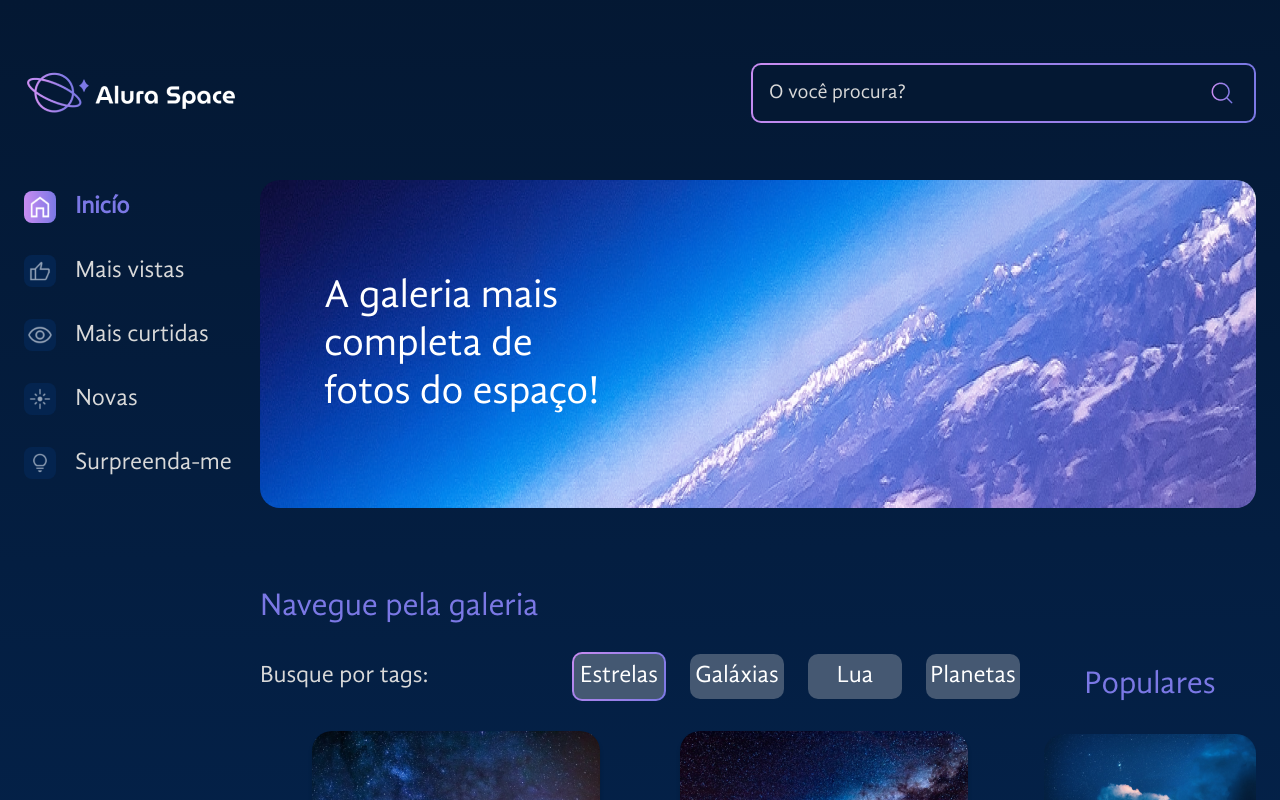
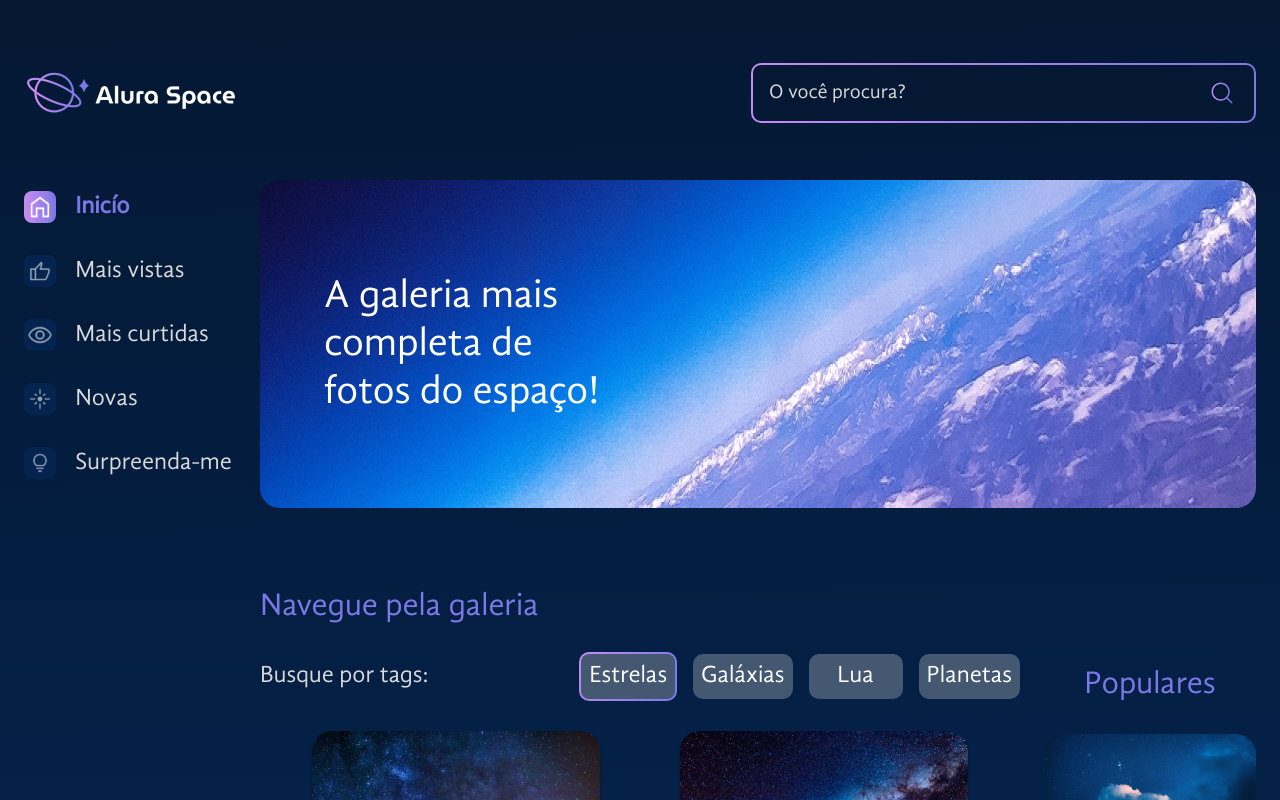
Before and after one commit to GabrielVeroneze/alura-space, a React (Create React App) app: page / in a window 1280 px wide. Shown: the top 800 px of the page. Built offline with nearby package versions, Linux system fonts and the light colour scheme.

Commit message:
:lipstick: feat: Altera estilização das tags

```diff
--- a/src/componentes/Tags/Tags.module.sass
+++ b/src/componentes/Tags/Tags.module.sass
@@ -13,24 +13,29 @@
 
     .tags__lista
         align-items: center
+        color: $cor-texto-principal
         display: flex
-        gap: 1.5rem
+        font-family: $fonte-normal
+        font-size: $tamanho-texto-medio
+        gap: 1rem
+        line-height: normal
+        text-align: center
 
         .tags__item
             background: $cor-de-fundo-tags
             border-radius: 10px
-            color: $cor-texto-principal
             cursor: pointer
-            font-family: $fonte-normal
-            font-size: $tamanho-texto-medio
             height: max-content
-            line-height: normal
-            padding: 0.5rem 0
-            text-align: center
-            width: 94px
+            padding: 0.5rem
+            min-width: 94px
 
             &--ativo
                 background-clip: padding-box, border-box
                 background-image: linear-gradient(#445872, #445872), radial-gradient(circle at top left, #C98CF1,#7B78E5)
                 background-origin: border-box
                 border: double 2px transparent
+                border-radius: 10px
+                cursor: pointer
+                height: max-content
+                padding: 0.5rem
+                min-width: 94px
```
